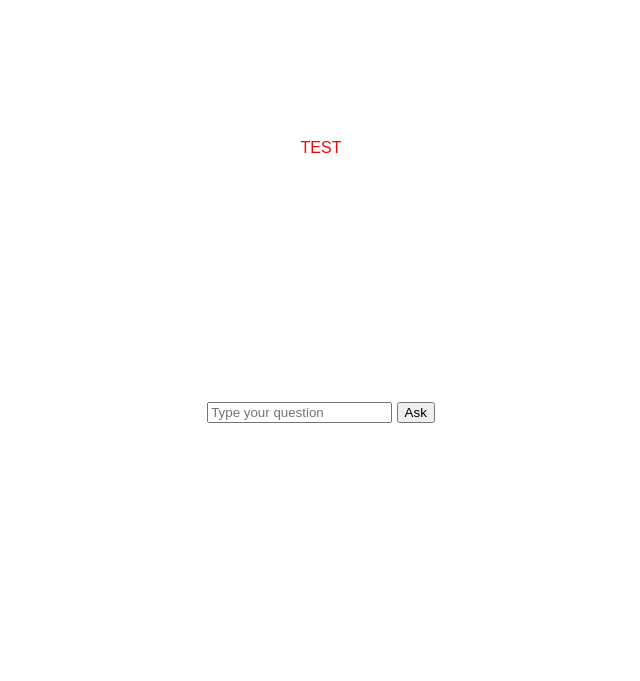
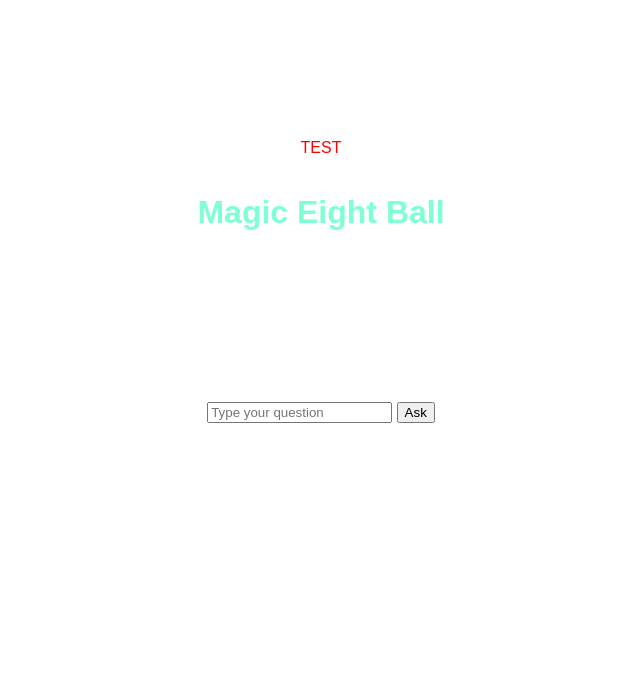
Before and after one commit to scarducci36/my-first-repo, a Flask app: page / in a window 1280 px wide. Shown: the part 135-816 px from the top of the page, without its empty margins (319-959 px from the left). Run offline with Flask 3, Linux system fonts and the light colour scheme.

Commit message:
more changes

```diff
--- a/static/style.css
+++ b/static/style.css
@@ -6,7 +6,7 @@ body {
     height: 100vh;
     background-color: white;
     font-family: Arial, Helvetica, sans-serif;
-    color: white;
+    color: aquamarine;
     text-align: center;
 }
 
```
